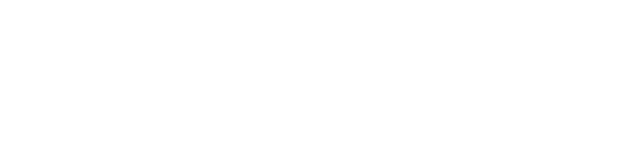
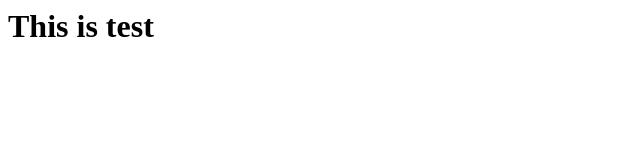
Before and after one commit to malhotra-nishant/myremotesshrepo, a plain HTML site: page index.html in a window 1280 px wide. Shown: the whole page, without its empty margins (0-640 px from the left). Drawn offline with Linux system fonts and the light colour scheme.

Commit message:
Update index.html

```diff
--- a/index.html
+++ b/index.html
@@ -1,2 +1,2 @@
-<html><head></head><body></body>
+<html><head></head><body><h1>This is test</h1></body>
 </html>
```
